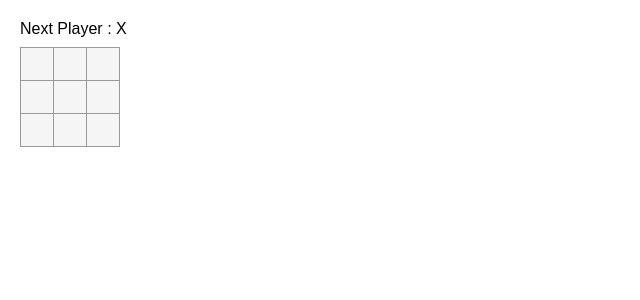
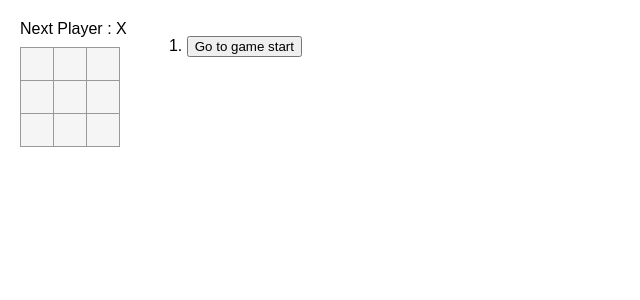
Before and after one commit to nithincp/React-TicTacToe, a React app: page / in a window 1280 px wide. Shown: the top 300 px of the page, without its empty margins (0-640 px from the left). Built offline with nearby package versions, Linux system fonts and the light colour scheme.

Commit message:
Created the top level Game component

```diff
--- a/src/App.js
+++ b/src/App.js
@@ -9,10 +9,7 @@
   );
 }
 
-const Board = () => {
-  const [xIsNext, setXIsNext] = useState(true);
-  const [squares, setSquares] = useState(Array(9).fill(null));
-
+function Board({ xIsNext, squares, onPlay }) {
   function handleClick(i) {
     if (squares[i] || calculateWinner[squares]) {
       return;
@@ -24,8 +21,7 @@
       nextSquares[i] = "O";
     }
 
-    setSquares(nextSquares);
-    setXIsNext(!xIsNext);
+    onPlay(nextSquares);
   }
 
   const winner = calculateWinner(squares);
@@ -56,7 +52,7 @@
       </div>
     </>
   );
-};
+}
 
 function calculateWinner(squares) {
   const lines = [
@@ -80,4 +76,45 @@
   return null;
 }
 
-export default Board;
+export default function Game() {
+  const [history, setHistory] = useState([Array(9).fill(null)]);
+  const [currentMove, setCurrentMove] = useState(0);
+  const xIsNext = currentMove % 2 === 0;
+  const currentSquares = history[currentMove];
+
+  function handlePlay(nextSquares) {
+    const nextHistory = [...history.slice(0,currentMove+1),nextSquares]
+    setHistory(nextHistory);
+    setCurrentMove(nextHistory.length-1)
+  }
+
+  function jumpTo(nextMove) {
+    setCurrentMove(nextMove);
+  }
+
+  const moves = history.map((squares, move) => {
+    let description;
+    if (move > 0) {
+      description = `Go to move #${move}`;
+    } else {
+      description = `Go to game start`;
+    }
+
+    return (
+      <li key={move}>
+        <button onClick={() => jumpTo(move)}>{description}</button>
+      </li>
+    );
+  });
+
+  return (
+    <div className="game">
+      <div className="game-board">
+        <Board xIsNext={xIsNext} squares={currentSquares} onPlay={handlePlay} />
+      </div>
+      <div className="game-info">
+        <ol>{moves}</ol>
+      </div>
+    </div>
+  );
+}
```
